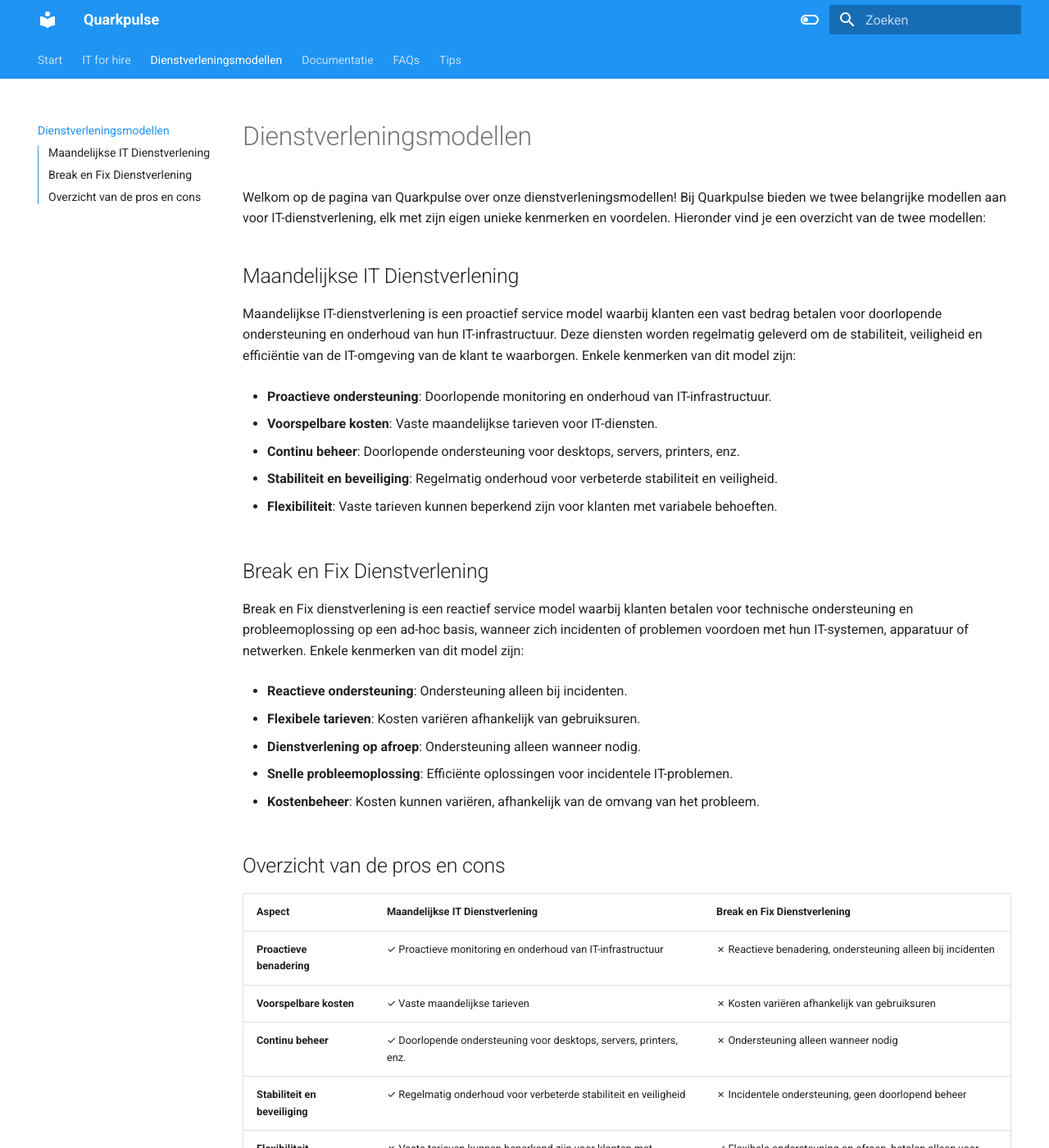
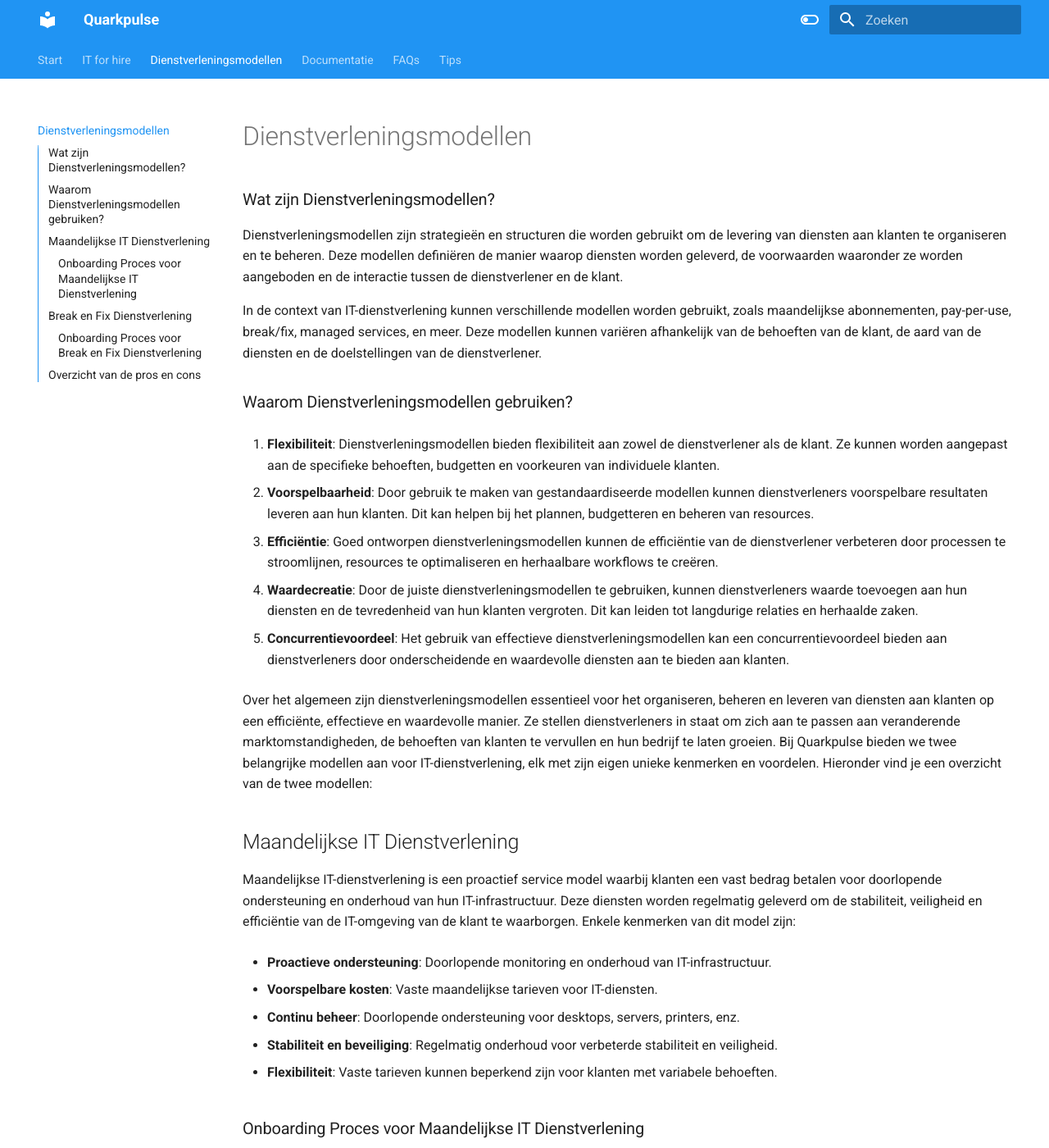
Before and after one commit to Quarkpulse/docs, an MkDocs documentation site: the page built from docs/02-dienstverleningsmodellen.md, in a window 1280 px wide and 1400 px high. Shown: the whole window at 82% size. Built offline with MkDocs 1.6.1 and Material for MkDocs 9.7.7, drawn with Linux system fonts in a browser that asks for light colours; some of the changed text lies outside the part shown.

Commit message:
Update 02-dienstverleningsmodellen.md

```diff
--- a/docs/02-dienstverleningsmodellen.md
+++ b/docs/02-dienstverleningsmodellen.md
@@ -1,6 +1,25 @@
 # Dienstverleningsmodellen
 
-Welkom op de pagina van Quarkpulse over onze dienstverleningsmodellen! Bij Quarkpulse bieden we twee belangrijke modellen aan voor IT-dienstverlening, elk met zijn eigen unieke kenmerken en voordelen. Hieronder vind je een overzicht van de twee modellen:
+### Wat zijn Dienstverleningsmodellen?
+
+Dienstverleningsmodellen zijn strategieën en structuren die worden gebruikt om de levering van diensten aan klanten te organiseren en te beheren. Deze modellen definiëren de manier waarop diensten worden geleverd, de voorwaarden waaronder ze worden aangeboden en de interactie tussen de dienstverlener en de klant.
+
+In de context van IT-dienstverlening kunnen verschillende modellen worden gebruikt, zoals maandelijkse abonnementen, pay-per-use, break/fix, managed services, en meer. Deze modellen kunnen variëren afhankelijk van de behoeften van de klant, de aard van de diensten en de doelstellingen van de dienstverlener.
+
+### Waarom Dienstverleningsmodellen gebruiken?
+
+1. **Flexibiliteit**: Dienstverleningsmodellen bieden flexibiliteit aan zowel de dienstverlener als de klant. Ze kunnen worden aangepast aan de specifieke behoeften, budgetten en voorkeuren van individuele klanten.
+
+2. **Voorspelbaarheid**: Door gebruik te maken van gestandaardiseerde modellen kunnen dienstverleners voorspelbare resultaten leveren aan hun klanten. Dit kan helpen bij het plannen, budgetteren en beheren van resources.
+
+3. **Efficiëntie**: Goed ontworpen dienstverleningsmodellen kunnen de efficiëntie van de dienstverlener verbeteren door processen te stroomlijnen, resources te optimaliseren en herhaalbare workflows te creëren.
+
+4. **Waardecreatie**: Door de juiste dienstverleningsmodellen te gebruiken, kunnen dienstverleners waarde toevoegen aan hun diensten en de tevredenheid van hun klanten vergroten. Dit kan leiden tot langdurige relaties en herhaalde zaken.
+
+5. **Concurrentievoordeel**: Het gebruik van effectieve dienstverleningsmodellen kan een concurrentievoordeel bieden aan dienstverleners door onderscheidende en waardevolle diensten aan te bieden aan klanten.
+
+Over het algemeen zijn dienstverleningsmodellen essentieel voor het organiseren, beheren en leveren van diensten aan klanten op een efficiënte, effectieve en waardevolle manier. Ze stellen dienstverleners in staat om zich aan te passen aan veranderende marktomstandigheden, de behoeften van klanten te vervullen en hun bedrijf te laten groeien.
+Bij Quarkpulse bieden we twee belangrijke modellen aan voor IT-dienstverlening, elk met zijn eigen unieke kenmerken en voordelen. Hieronder vind je een overzicht van de twee modellen:
 
 ## Maandelijkse IT Dienstverlening
 
@@ -16,6 +35,24 @@
 
 - **Flexibiliteit**: Vaste tarieven kunnen beperkend zijn voor klanten met variabele behoeften.
 
+### Onboarding Proces voor Maandelijkse IT Dienstverlening
+
+1. **Intakegesprek**: We beginnen met een uitgebreid intakegesprek om jouw IT-behoeften, doelstellingen en verwachtingen te begrijpen.
+
+2. **Evaluatie van huidige IT-infrastructuur**: We voeren een grondige evaluatie uit van jouw bestaande IT-infrastructuur, systemen en processen.
+
+3. **Opstellen van Service Level Agreement (SLA)**: Op basis van onze analyse stellen we een Service Level Agreement op waarin de scope van onze dienstverlening, reactietijden, ondersteuningsniveaus en andere relevante aspecten worden vastgelegd.
+
+4. **Implementatieplanning**: We stellen een implementatieplan op dat is afgestemd op jouw specifieke behoeften en planning.
+
+5. **Installatie en Configuratie**: We voeren de nodige installaties en configuraties uit om ervoor te zorgen dat jouw IT-infrastructuur optimaal functioneert volgens de overeengekomen SLA.
+
+6. **Training en Opleiding**: Indien nodig bieden we training en opleiding aan jouw medewerkers om hen vertrouwd te maken met de nieuwe systemen en procedures.
+
+7. **Doorlopende Monitoring en Onderhoud**: Na de implementatie zorgen we voor doorlopende monitoring en onderhoud om ervoor te zorgen dat jouw IT-systemen stabiel, veilig en efficiënt blijven werken.
+
+8. **Periodieke Evaluatie en Rapportage**: We voeren regelmatig evaluaties uit van onze dienstverlening en leveren periodieke rapportages om de voortgang te bespreken en eventuele verbeteringen aan te brengen.
+
 ## Break en Fix Dienstverlening
 
 Break en Fix dienstverlening is een reactief service model waarbij klanten betalen voor technische ondersteuning en probleemoplossing op een ad-hoc basis, wanneer zich incidenten of problemen voordoen met hun IT-systemen, apparatuur of netwerken. Enkele kenmerken van dit model zijn:
@@ -30,6 +67,19 @@
 
 - **Kostenbeheer**: Kosten kunnen variëren, afhankelijk van de omvang van het probleem.
 
+### Onboarding Proces voor Break en Fix Dienstverlening
+
+1. **Consultatiegesprek**: We beginnen met een consultatiegesprek om de aard van jouw IT-problemen en incidenten te begrijpen en de benodigde ondersteuning vast te stellen.
+
+2. **Registratie en Contractafhandeling**: We zorgen voor een snelle en efficiënte registratieprocedure en regelen de benodigde contracten en documenten voor de dienstverlening.
+
+3. **Ticketing en Ondersteuningssysteem**: We stellen een ticketing- en ondersteuningssysteem in waar je snel en eenvoudig IT-problemen kunt melden en opvolgen.
+
+4. **Toewijzing van Technici**: Zodra een probleem wordt gemeld, wijzen we een gekwalificeerde technicus toe om het probleem op te lossen binnen de afgesproken reactietijd.
+
+5. **Oplossing van Probleem**: Onze technicus werkt snel en efficiënt om het gemelde IT-probleem op te lossen en zorgt ervoor dat jouw systemen weer operationeel zijn.
+
+6. **Rapportage en Feedback**: Na het oplossen van het probleem ontvang je een rapportage over de oorzaak en oplossing, en vragen we om feedback over de geleverde diensten.
 
 ## Overzicht van de pros en cons
 
```
